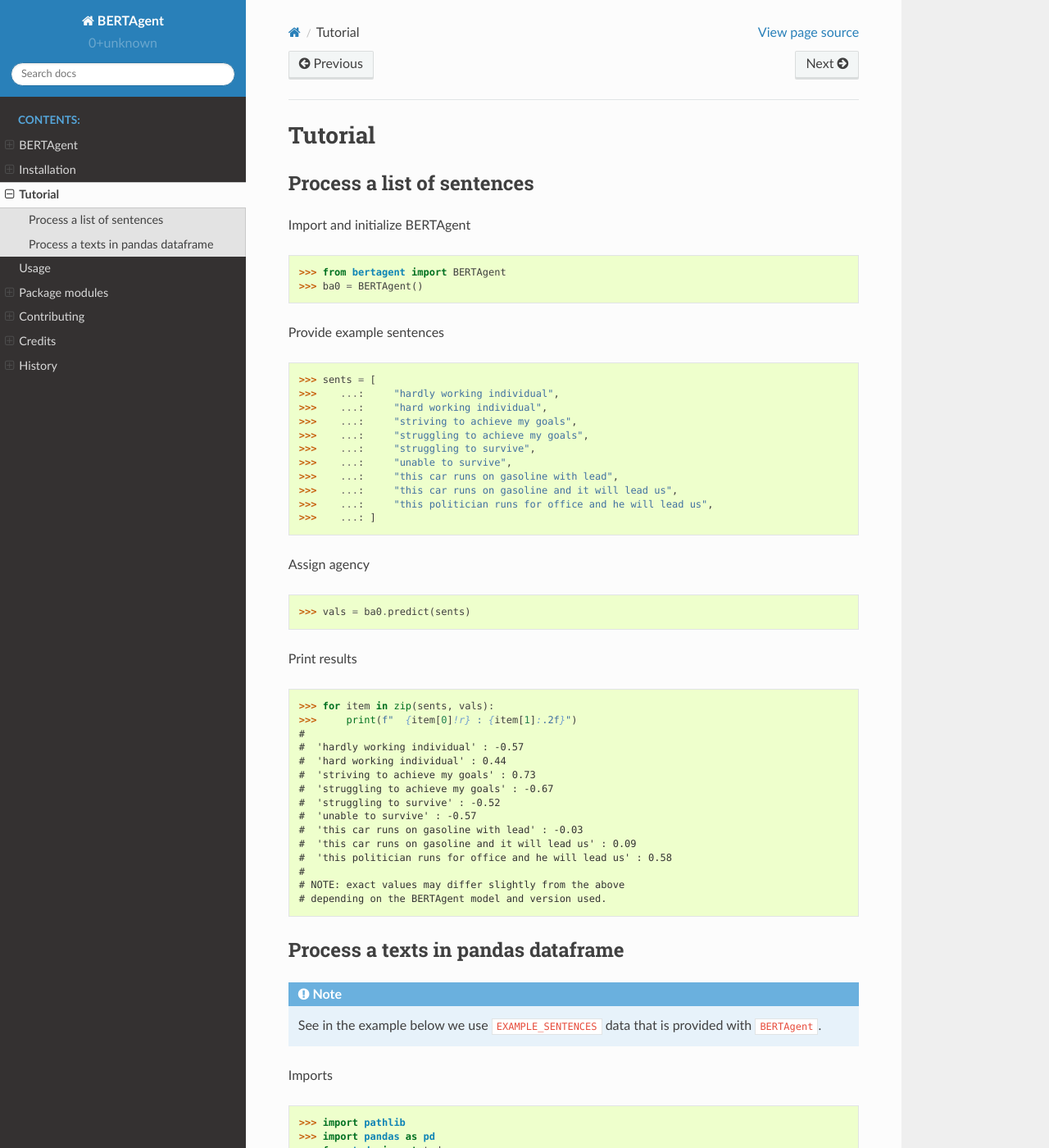
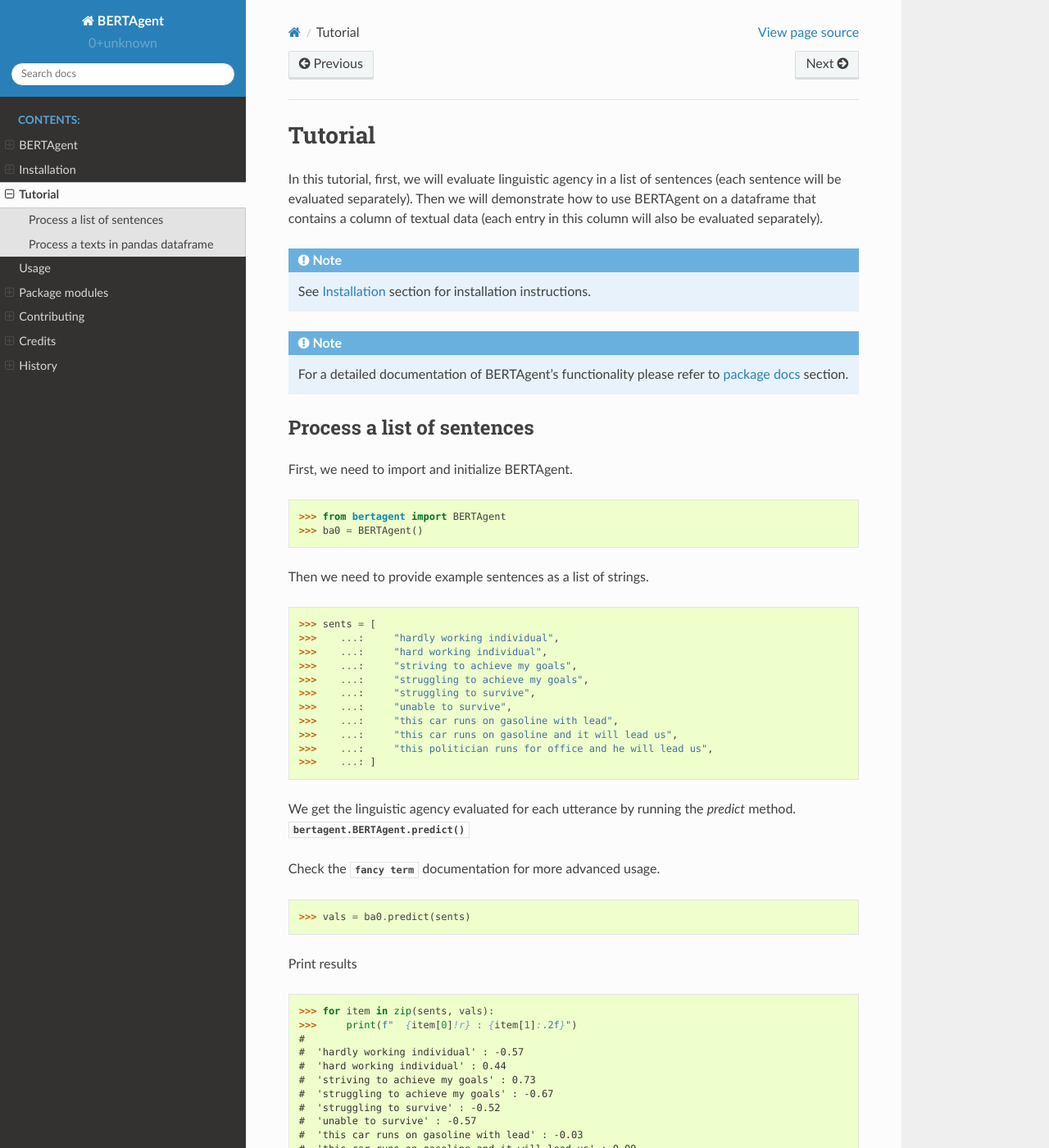
Before and after one commit to cogsys-io/bertagent, a Sphinx documentation site: the page built from docs/source/tutorial.rst, in a window 1280 px wide and 1400 px high. Shown: the whole window at 82% size. Built offline with Sphinx 7.4.7 and the Read the Docs theme 2.0.0, drawn with Linux system fonts in a browser that asks for light colours; some of the changed text lies outside the part shown.

Commit message:
updated docs (tutorial)

```diff
--- a/docs/source/tutorial.rst
+++ b/docs/source/tutorial.rst
@@ -4,19 +4,31 @@
 Tutorial
 ========
 
+In this tutorial, first, we will evaluate linguistic agency in a list of
+sentences (each sentence will be evaluated separately). Then we will demonstrate
+how to use BERTAgent on a dataframe that contains a column of textual data (each
+entry in this column will also be evaluated separately).
+
+.. note::
+   See :ref:`installation:Installation` section for installation instructions.
+
+.. note::
+   For a detailed documentation of BERTAgent's functionality
+   please refer to
+   :ref:`package docs <bertagent:bertagent package>` section.
 
 Process a list of sentences
 ---------------------------
 
+First, we need to import and initialize BERTAgent.
 
-Import and initialize BERTAgent
 
 .. code-block:: python
 
     >>> from bertagent import BERTAgent
     >>> ba0 = BERTAgent()
 
-Provide example sentences
+Then we need to provide example sentences as a list of strings.
 
 .. code-block:: python
 
@@ -33,8 +45,11 @@
     >>>    ...: ]
 
 
+We get the linguistic agency evaluated for each utterance by running the
+`predict` method.
+:meth:`bertagent.BERTAgent.predict`
 
-Assign agency
+Check the :meth:`fancy term <bertagent.BERTAgent.predict>` documentation for more advanced usage.
 
 .. code-block:: python
 
@@ -65,10 +80,25 @@
 -----------------------------------
 
 .. note::
-   See in the example below we use
+   Here we use
    ``EXAMPLE_SENTENCES`` data
    that is
    provided with ``BERTAgent``.
+   The code below provides an example use of
+   BERTAgent that can be uses as a template
+   to analyze any other textual data provided by user.
+   Importantly BERTAgent should be used to quantify agency in short
+   utterances (preferably a single sentence).
+   This is why we need to provide BERTAgnet
+   with a list of sentences.
+   If the user has longer texts they can be
+   "chunkified" using brute force
+   approach or (prefferabely) using
+   natural language processing libraries
+   such as
+   `SpaCy <https://spacy.io>`_ for more information.
+
+
 
 Imports
 
--- a/setup.py
+++ b/setup.py
@@ -44,11 +44,14 @@
     "GitPython>=3.1.31",
     "blessed>=1.20.0",
     "srsly>=2.4.0",
-    "pandas>=1.4.0",
+    "pandas>=2.0.3",
     "pytz>=2022.1",
     "tzlocal>=4.2",
     "humanfriendly>=10.0",
     "contexttimer>=0.3.3",
+    "transformers>=4.38.1",
+    "huggingface-hub>=0.21.2",
+    "datasets>=2.17.1",
 ]
 
 extra_requirements = {
```
Also changed, not shown: 1 other file.
